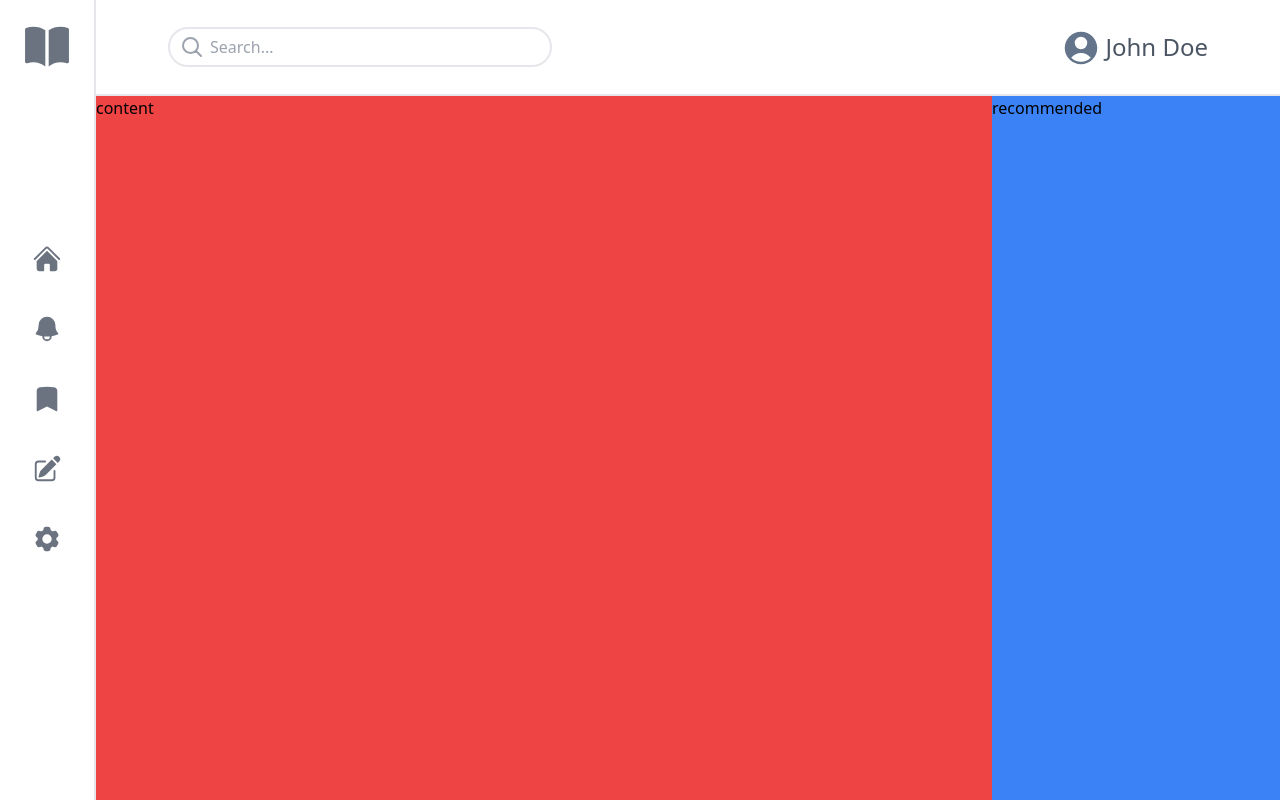
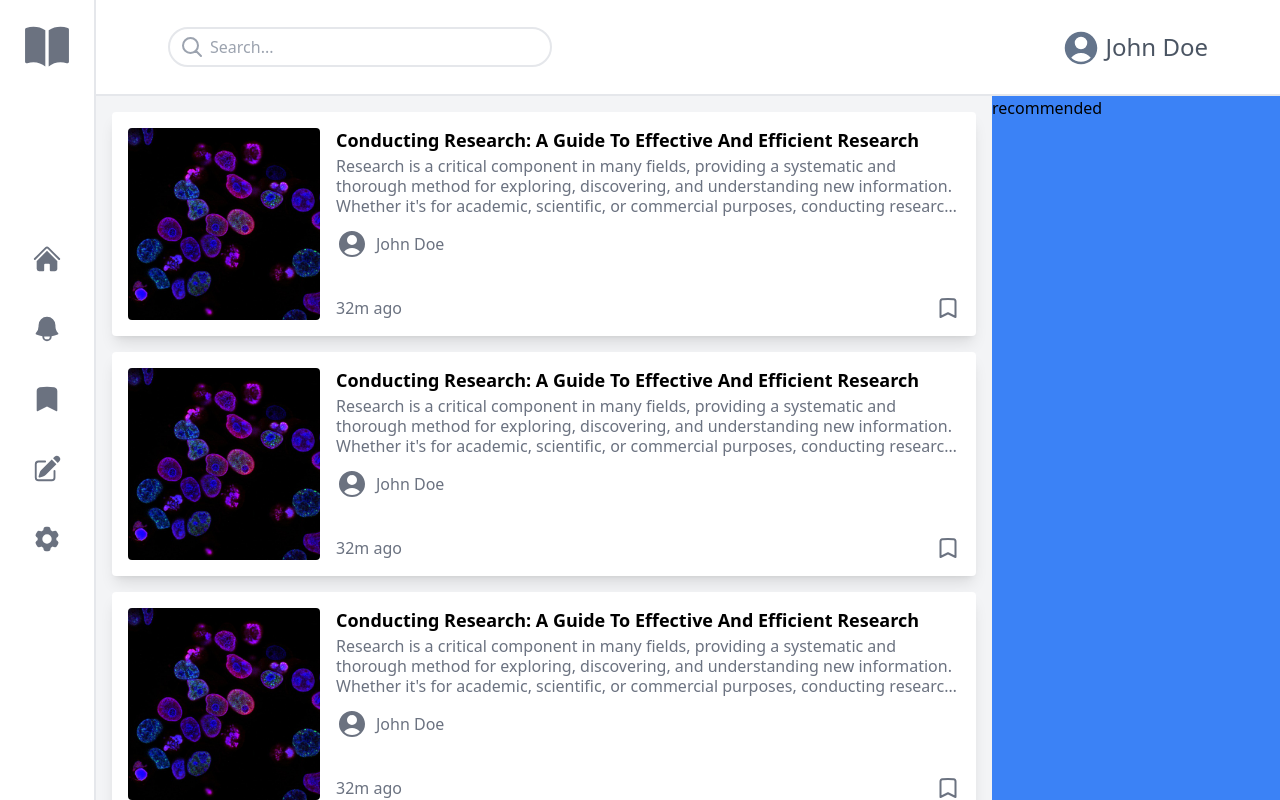
Before and after one commit to nicolasmatthewlee/blog-client, a React (Create React App) app: page / in a window 1280 px wide. Built offline with nearby package versions, Linux system fonts and the light colour scheme.

Commit message:
built ArticleBrief component; used tailwind plugin line-clamp to clamp header and description to a set number of lines

```diff
--- a/package.json
+++ b/package.json
@@ -3,6 +3,7 @@
   "version": "0.1.0",
   "private": true,
   "dependencies": {
+    "@tailwindcss/line-clamp": "^0.4.2",
     "@testing-library/jest-dom": "^5.16.5",
     "@testing-library/react": "^13.4.0",
     "@testing-library/user-event": "^13.5.0",
--- a/src/App.tsx
+++ b/src/App.tsx
@@ -9,7 +9,7 @@ export const App: Function = () => {
       <SideBar />
       <div className="flex-1 flex flex-col">
         <Header />
-        <div className="flex-1 flex">
+        <div className="flex-1 flex overflow-hidden">
           <Content />
           <Recommended />
         </div>
--- a/src/app.tsx
+++ b/src/app.tsx
@@ -9,7 +9,7 @@ export const App: Function = () => {
       <SideBar />
       <div className="flex-1 flex flex-col">
         <Header />
-        <div className="flex-1 flex">
+        <div className="flex-1 flex overflow-hidden">
           <Content />
           <Recommended />
         </div>
--- /dev/null
+++ b/src/components/articlebrief.tsx
@@ -0,0 +1,85 @@
+import CELLS_IMG from "../assets/cells.jpg";
+
+export const ArticleBrief: Function = () => {
+  return (
+    <div
+      className="bg-white shadow-lg p-4 rounded
+    sm:flex sm:space-x-4"
+    >
+      {/* article image */}
+      <div
+        className="flex-1
+      sm:flex-none"
+      >
+        <img
+          className="rounded h-48 w-full object-cover
+          sm:w-48"
+          src={CELLS_IMG}
+          alt="researcher working at a lab bench"
+        />
+      </div>
+
+      {/* title and description */}
+      <div
+        className="flex-1 space-y-1
+      sm:flex flex-col"
+      >
+        <div className="sm:flex-1 space-y-1">
+          <h1
+            className="capitalize text-lg font-semibold mt-4 leading-6 line-clamp-2
+            sm:mt-0"
+          >
+            Conducting Research: A Guide to Effective and Efficient Research
+          </h1>
+          <p className="line-clamp-3 leading-5 text-gray-500">
+            Research is a critical component in many fields, providing a
+            systematic and thorough method for exploring, discovering, and
+            understanding new information. Whether it's for academic,
+            scientific, or commercial purposes, conducting research is a crucial
+            step in solving problems and making informed decisions.
+          </p>
+          {/* author */}
+          <div
+            className="flex items-center space-x-2
+          sm:pt-2"
+          >
+            <div>
+              <svg
+                xmlns="http://www.w3.org/2000/svg"
+                viewBox="0 0 24 24"
+                fill="currentColor"
+                className="w-8 h-8 fill-gray-500"
+              >
+                <path
+                  fillRule="evenodd"
+                  d="M18.685 19.097A9.723 9.723 0 0021.75 12c0-5.385-4.365-9.75-9.75-9.75S2.25 6.615 2.25 12a9.723 9.723 0 003.065 7.097A9.716 9.716 0 0012 21.75a9.716 9.716 0 006.685-2.653zm-12.54-1.285A7.486 7.486 0 0112 15a7.486 7.486 0 015.855 2.812A8.224 8.224 0 0112 20.25a8.224 8.224 0 01-5.855-2.438zM15.75 9a3.75 3.75 0 11-7.5 0 3.75 3.75 0 017.5 0z"
+                  clipRule="evenodd"
+                />
+              </svg>
+            </div>
+            <h3 className="font-medium text-gray-500">John Doe</h3>
+          </div>
+        </div>
+
+        {/* time posted, save */}
+        <div className="flex">
+          <p className="flex-1 text-gray-500">32m ago</p>
+          <svg
+            xmlns="http://www.w3.org/2000/svg"
+            fill="none"
+            viewBox="0 0 24 24"
+            strokeWidth={2}
+            stroke="currentColor"
+            className="w-6 h-6 stroke-gray-500"
+          >
+            <path
+              strokeLinecap="round"
+              strokeLinejoin="round"
+              d="M17.593 3.322c1.1.128 1.907 1.077 1.907 2.185V21L12 17.25 4.5 21V5.507c0-1.108.806-2.057 1.907-2.185a48.507 48.507 0 0111.186 0z"
+            />
+          </svg>
+        </div>
+      </div>
+    </div>
+  );
+};
--- a/src/components/content.tsx
+++ b/src/components/content.tsx
@@ -1,3 +1,11 @@
+import { ArticleBrief } from "./articlebrief";
 export const Content: Function = () => {
-  return <div className="h-100 w-100 bg-red-500 flex-1">content</div>;
+  return (
+    <div className="flex-1 p-4 space-y-4 bg-gray-100 overflow-scroll">
+      <ArticleBrief />
+      <ArticleBrief />
+      <ArticleBrief />
+      <ArticleBrief />
+    </div>
+  );
 };
--- a/tailwind.config.js
+++ b/tailwind.config.js
@@ -4,5 +4,5 @@ module.exports = {
   theme: {
     extend: {},
   },
-  plugins: [],
+  plugins: [require("@tailwindcss/line-clamp")],
 };
```
Also changed, not shown: src/assets/cells.jpg (added), 1 other file (tests, documents, lock files or other folders).
